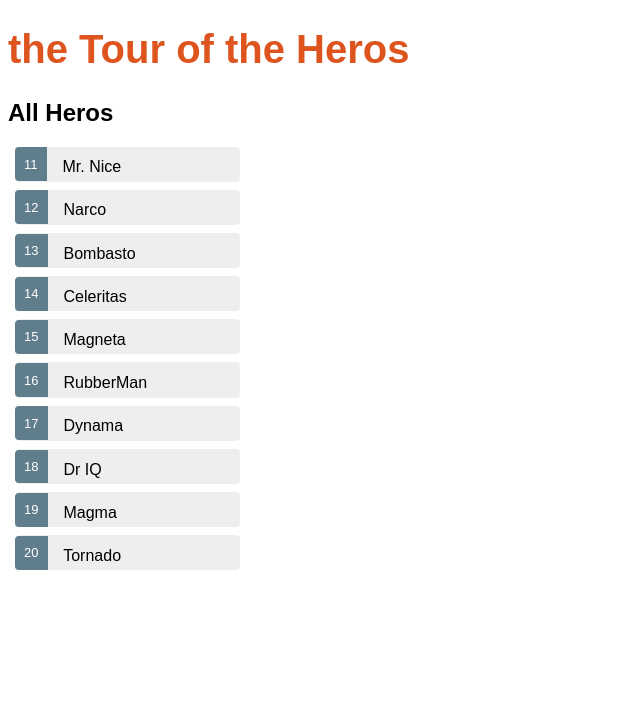
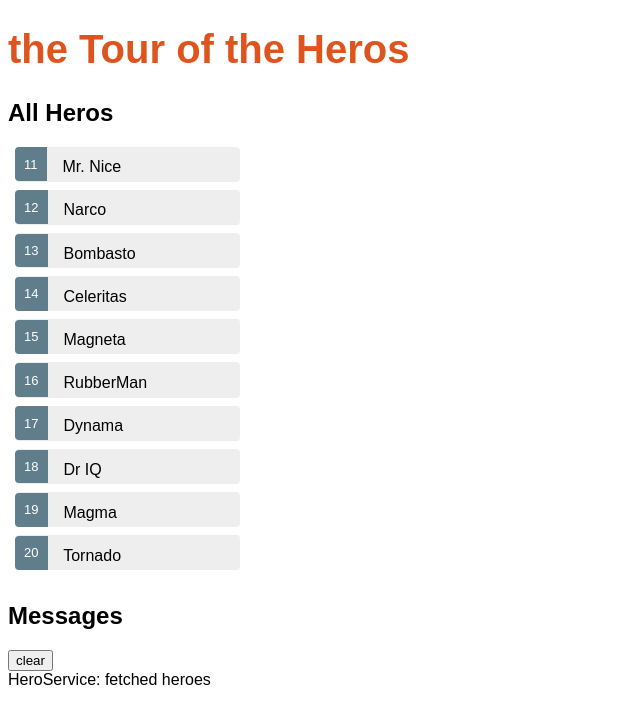
Before and after one commit to kunal-rp/angular_heroTutorial, an Angular app: page / in a window 1280 px wide. Shown: the top 724 px of the page, without its empty margins (0-640 px from the left). Built offline with nearby package versions, Linux system fonts and the light colour scheme.

Commit message:
Messages Service Logs messages to the bottom of the screen

```diff
--- a/src/app/app.component.html
+++ b/src/app/app.component.html
@@ -1,2 +1,3 @@
 <h1> {{title}} </h1>
 <app-heros></app-heros>
+<app-messages></app-messages>
--- a/src/app/app.module.ts
+++ b/src/app/app.module.ts
@@ -5,13 +5,15 @@
 import { AppComponent } from './app.component';
 import { HerosComponent } from './heros/heros.component';
 import { HeroDetailComponent } from './hero-detail/hero-detail.component';
+import { MessagesComponent } from './messages/messages.component';
 
 
 @NgModule({
   declarations: [
     AppComponent,
     HerosComponent,
-    HeroDetailComponent
+    HeroDetailComponent,
+    MessagesComponent
   ],
   imports: [
     BrowserModule,
--- a/src/app/hero.service.ts
+++ b/src/app/hero.service.ts
@@ -3,6 +3,7 @@
 
 import {Hero} from './hero';
 import {HEROES} from './mock-heros';
+import { MessagesService } from './messages.service';
 
 
 @Injectable({
@@ -10,9 +11,11 @@
 })
 export class HeroService {
 
-  constructor() { }
+  constructor(private messageService: MessagesService) { }
 
   getHeroes():Observable<Hero[]>{
+    //TODO: send the message _after_ fetching the heroes
+    this.messageService.add('HeroService: fetched heroes');
     return of(HEROES);
   }
 }
--- a/src/app/heros/heros.component.ts
+++ b/src/app/heros/heros.component.ts
@@ -2,6 +2,7 @@
 import {Hero} from '../hero'
 
 import {HeroService} from '../hero.service'
+import { MessagesService } from '../messages.service';
 
 /*
 This component will list out all heros and their Details
@@ -18,7 +19,7 @@
   selectedHero: Hero;
   heroes:Hero[];
 
-  constructor(private heroService: HeroService) { }
+  constructor(private heroService: HeroService,public messageService: MessagesService) { }
 
   getHeroes(): void{
     this.heroService.getHeroes().subscribe(heroes => this.heroes=heroes);
@@ -29,6 +30,7 @@
   }
 
   onSelect(hero):void{
+    this.messageService.add('Hero Selected: '+hero.name);
     this.selectedHero = hero;
   }
 
--- /dev/null
+++ b/src/app/messages.service.ts
@@ -0,0 +1,19 @@
+import { Injectable } from '@angular/core';
+
+@Injectable({
+  providedIn: 'root'
+})
+export class MessagesService {
+
+  constructor() { }
+
+ messages: string[] = [];
+
+ add(message: string) {
+   this.messages.push(message);
+ }
+
+ clear() {
+   this.messages = [];
+ }
+}
--- /dev/null
+++ b/src/app/messages/messages.component.html
@@ -0,0 +1,8 @@
+<div *ngIf="messageService.messages.length">
+
+  <h2>Messages</h2>
+  <button class="clear"
+          (click)="messageService.clear()">clear</button>
+  <div *ngFor='let message of messageService.messages'> {{message}} </div>
+
+</div>
--- /dev/null
+++ b/src/app/messages/messages.component.ts
@@ -0,0 +1,16 @@
+import { Component, OnInit } from '@angular/core';
+import { MessagesService } from '../messages.service';
+
+@Component({
+  selector: 'app-messages',
+  templateUrl: './messages.component.html',
+  styleUrls: ['./messages.component.css']
+})
+export class MessagesComponent implements OnInit {
+
+  constructor(public messageService: MessagesService) {}
+
+  ngOnInit() {
+  }
+
+}
```
Also changed, not shown: src/app/messages/messages.component.css (added), 2 other files (tests, documents, lock files or other folders).
